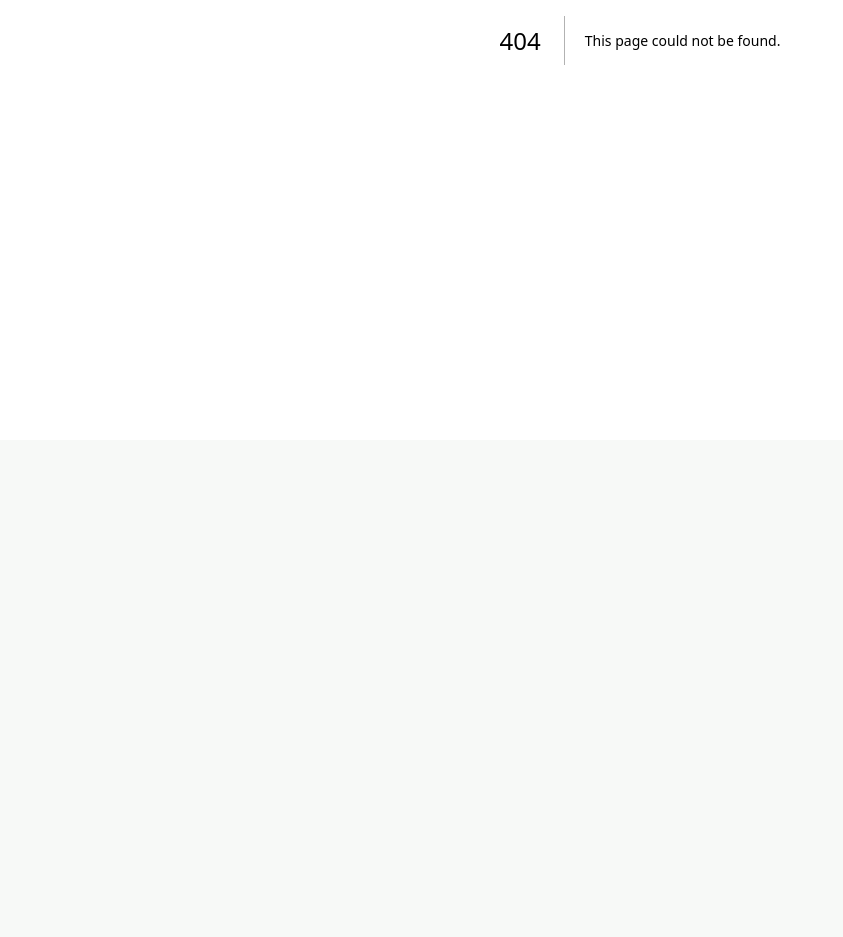
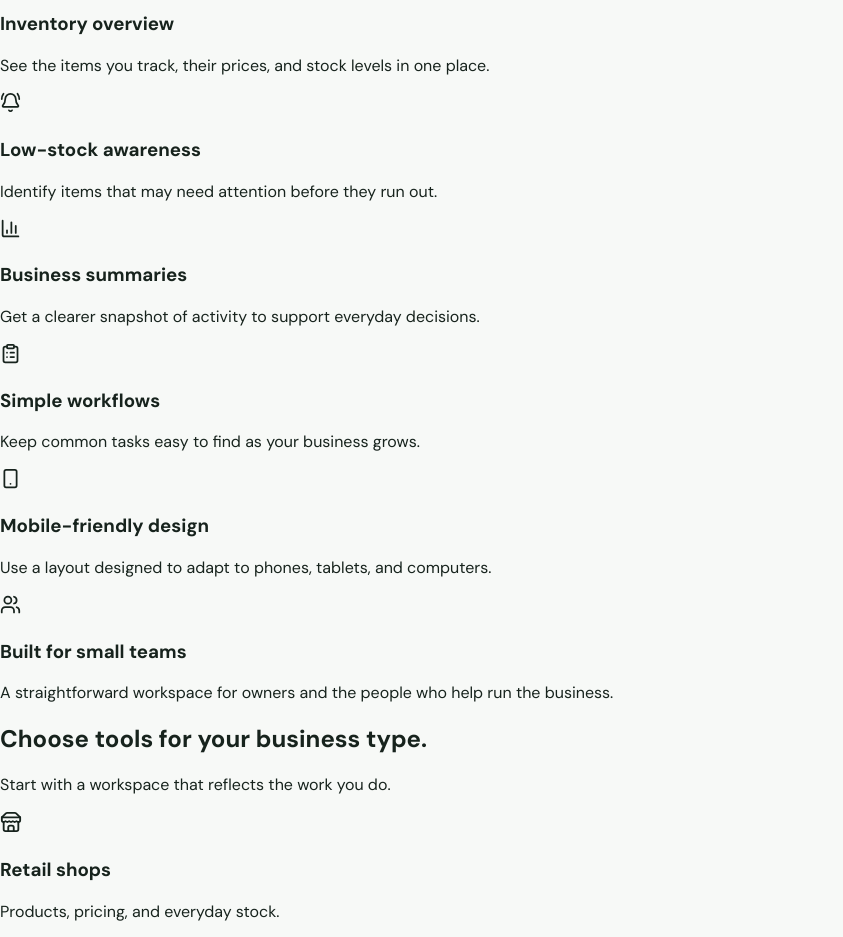
Before and after one commit to G-tech-dev/Rwanda-Stock, a Next.js app: page /features in a window 1280 px wide. Before the commit this address had no page. Shown: the part 360-1297 px from the top of the page, without its empty margins (0-843 px from the left). Before the commit the page ends 800 px from the top, so only its background shows below. Built offline with nearby package versions, Linux system fonts and the light colour scheme.

Commit message:
Add Rwanda Stock marketing page

```diff
--- /dev/null
+++ b/app/features/page.tsx
@@ -0,0 +1,27 @@
+import Link from "next/link";
+import { ArrowRight, BarChart3, BellRing, Boxes, ClipboardList, Package, Smartphone, Users, Utensils, Pill, Store, BriefcaseBusiness } from "lucide-react";
+import { MarketingLayout } from "../components/marketing";
+
+const features = [
+  { icon: Package, title: "Inventory overview", text: "See the items you track, their prices, and stock levels in one place." },
+  { icon: BellRing, title: "Low-stock awareness", text: "Identify items that may need attention before they run out." },
+  { icon: BarChart3, title: "Business summaries", text: "Get a clearer snapshot of activity to support everyday decisions." },
+  { icon: ClipboardList, title: "Simple workflows", text: "Keep common tasks easy to find as your business grows." },
+  { icon: Smartphone, title: "Mobile-friendly design", text: "Use a layout designed to adapt to phones, tablets, and computers." },
+  { icon: Users, title: "Built for small teams", text: "A straightforward workspace for owners and the people who help run the business." },
+];
+const businessTools = [
+  { icon: Store, title: "Retail shops", text: "Products, pricing, and everyday stock." },
+  { icon: Utensils, title: "Restaurants", text: "Ingredients, drinks, and operating supplies." },
+  { icon: Pill, title: "Pharmacies", text: "Supply visibility and stock organization." },
+  { icon: BriefcaseBusiness, title: "Service businesses", text: "Materials and supplies for daily jobs." },
+];
+
+export default function FeaturesPage() {
+  return <MarketingLayout><main className="inner-page">
+    <section className="inner-hero"><span className="section-kicker">FEATURES</span><h1>Everyday business tools, <span>made simpler.</span></h1><p>Rwanda Stock brings practical stock and business workflows into one easy-to-navigate workspace.</p><Link href="/dashboard" className="marketing-button">Explore the demo <ArrowRight size={16}/></Link></section>
+    <section className="marketing-section inner-section"><div className="section-intro"><h2>A clearer way to manage the day.</h2><p>These are the core capabilities the platform is being built around.</p></div><div className="feature-cards">{features.map(({icon:Icon,title,text})=><article className="feature-card" key={title}><span className="feature-card-icon"><Icon size={21}/></span><h3>{title}</h3><p>{text}</p></article>)}</div></section>
+    <section className="marketing-section tools-section"><div className="section-intro"><h2>Choose tools for your business type.</h2><p>Start with a workspace that reflects the work you do.</p></div><div className="tool-type-grid">{businessTools.map(({icon:Icon,title,text})=><article key={title} className="tool-type"><Icon size={22}/><div><h3>{title}</h3><p>{text}</p></div></article>)}</div></section>
+    <section className="home-cta"><div><span className="section-kicker">TRY THE CURRENT DEMO</span><h2>See the workspace in action.</h2><p>Sample data is included so you can explore the interface.</p></div><Link href="/dashboard" className="marketing-button light">Open dashboard <ArrowRight size={16}/></Link></section>
+  </main></MarketingLayout>;
+}
```
